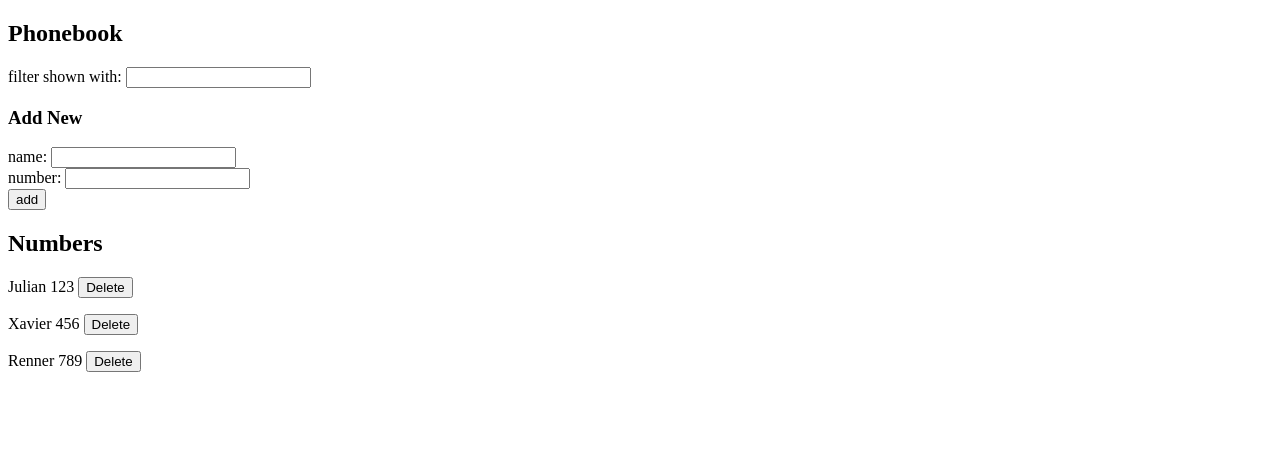
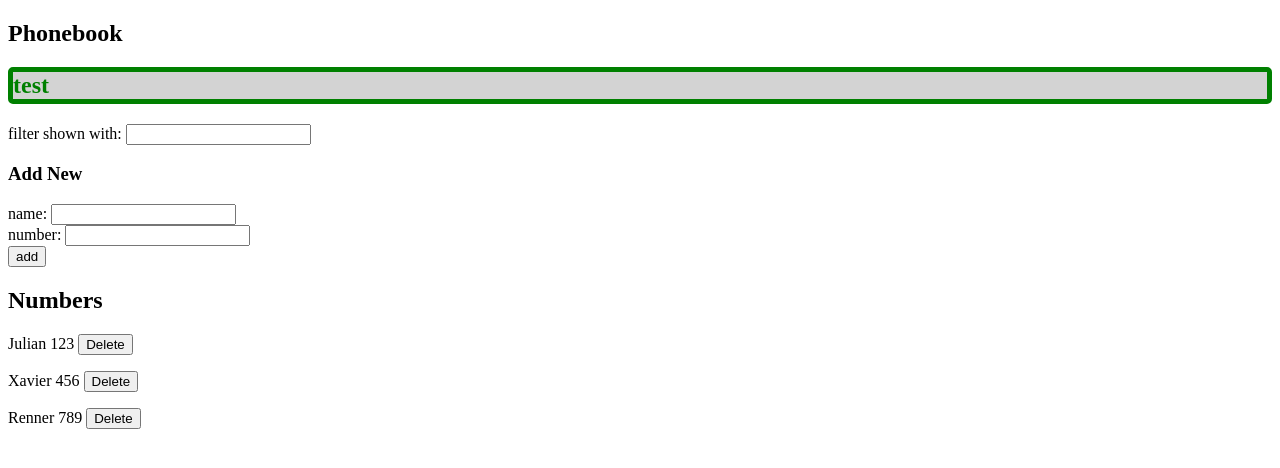
Before and after one commit to julianxrenner/phonebook-app, a React (Vite) app in the folder phonebook/: page / in a window 1280 px wide. Shown: the top 468 px of the page. Built offline with nearby package versions, Linux system fonts and the light colour scheme; data requests are answered from the project's data file.

Commit message:
created notification component: -later will add confirmation message -confirm new contacts and deleted contacts

```diff
--- a/phonebook/src/App.jsx
+++ b/phonebook/src/App.jsx
@@ -1,15 +1,16 @@
 import { useEffect, useState } from "react";
-import axios from "axios";
 import Filter from "./components/Filter";
 import PersonForm from "./components/PersonForm";
 import Persons from "./components/Persons";
 import phonebook from "./services/phonebook";
+import Notification from "./components/Notification";
 
 const App = () => {
   const [persons, setPersons] = useState([]);
   const [newName, setNewName] = useState("");
   const [newNumber, setNewNumber] = useState("");
   const [filter, setFilter] = useState("");
+  const [confirmMessage, setConfirmMessage] = useState(null)
 
   useEffect(() => {
     phonebook.getAll().then((contacts) => setPersons(contacts));
@@ -85,6 +86,7 @@ const App = () => {
   return (
     <div>
       <h2>Phonebook</h2>
+      <Notification message={confirmMessage}/>
       <Filter
         persons={persons}
         handleChange={handleFilterChange}
--- /dev/null
+++ b/phonebook/src/components/Notification.jsx
@@ -0,0 +1,20 @@
+import React from 'react'
+
+const Notification = ({message}) => {
+    const style = {
+        color: "green",
+        fontWeight: 'bold',
+        background: 'lightgrey',
+        borderStyle: 'solid',
+        borderWidth: 5,
+        borderRadius: 5,
+        borderColor: 'green',
+
+    }
+
+  return (
+    <div><h2 style={style}>test</h2></div>
+  )
+}
+
+export default Notification
```
